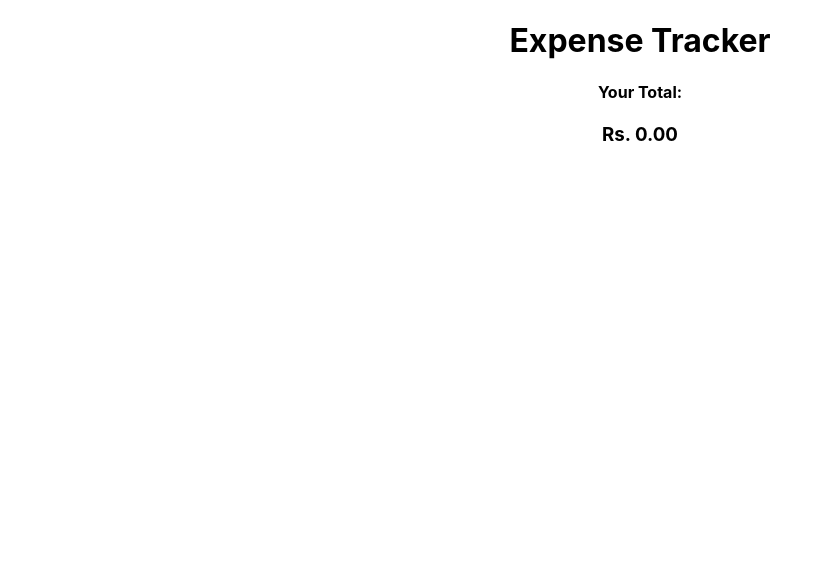
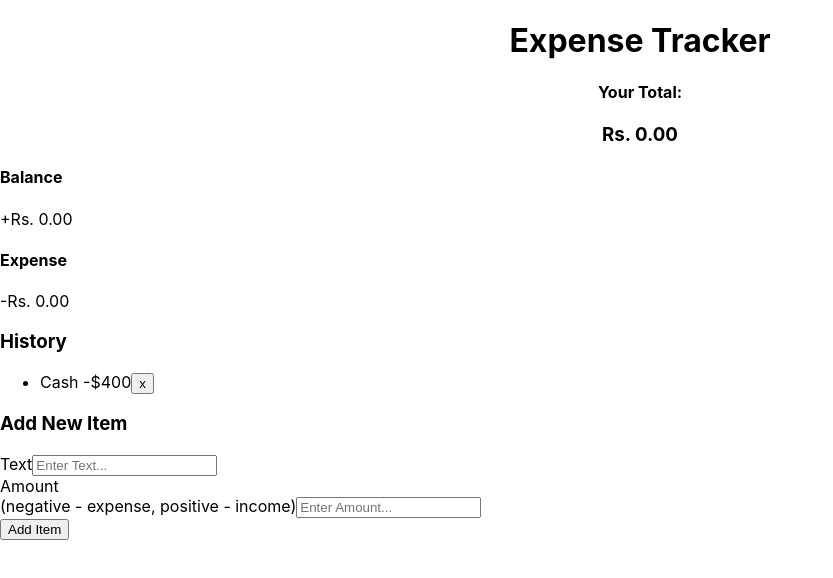
Before and after one commit to MuhammadFaheel/expense_tracker, a React (Create React App) app: page / in a window 1280 px wide. Shown: the top 578 px of the page, without its empty margins (0-833 px from the left). Built offline with nearby package versions, Linux system fonts and the light colour scheme.

Commit message:
complete the web sturctrue

```diff
--- a/src/App.js
+++ b/src/App.js
@@ -3,13 +3,17 @@ import Header from './components/Header';
 import './App.css';
 import TotalPayment from './components/TotalPayment';
 import ItemBuyer from './components/ItemBuyer';
+import ItemList from './components/ItemsList';
+import AddItem from './components/AddItem';
 
 function App() {
   return (
-    <div className="App">
+    <div>
       <Header />
       <TotalPayment />
       <ItemBuyer />
+      <ItemList />
+      <AddItem />
     </div>
   );
 }
--- /dev/null
+++ b/src/components/AddItem.js
@@ -0,0 +1,26 @@
+import React from 'react'
+
+function AddItem() {
+    return (
+        <div>
+            <h3>Add New Item</h3>
+            <form>
+                <div>
+                    <label>Text</label>
+                    <input type="text" placeholder="Enter Text..." />
+                </div>
+                <div>
+                    <label>
+                        Amount
+                        <br/>
+                        (negative - expense, positive - income)
+                    </label>
+                    <input type="number" placeholder="Enter Amount..." />
+                </div>
+                <button>Add Item</button>
+            </form>
+        </div>
+    )
+}
+
+export default AddItem
--- a/src/components/ItemBuyer.js
+++ b/src/components/ItemBuyer.js
@@ -3,9 +3,16 @@ import React from 'react'
 function ItemBuyer() {
     return (
         <div>
-
+            <div>
+                <h4>Balance</h4>
+                <p>+Rs. 0.00</p>
+            </div>
+            <div>
+                <h4>Expense</h4>
+                <p>-Rs. 0.00</p>
+            </div>
         </div>
     )
 }
 
-export default ItemBuyer
+export default ItemBuyer;
--- /dev/null
+++ b/src/components/ItemsList.js
@@ -0,0 +1,14 @@
+import React from 'react'
+
+function ItemsList() {
+    return (
+        <div>
+            <h3>History</h3>
+            <ul>
+                <li>Cash <span>-$400</span><button>x</button></li>
+            </ul>
+        </div>
+    )
+}
+
+export default ItemsList
```
Also changed, not shown: src/context/GlobalState.js (added).
